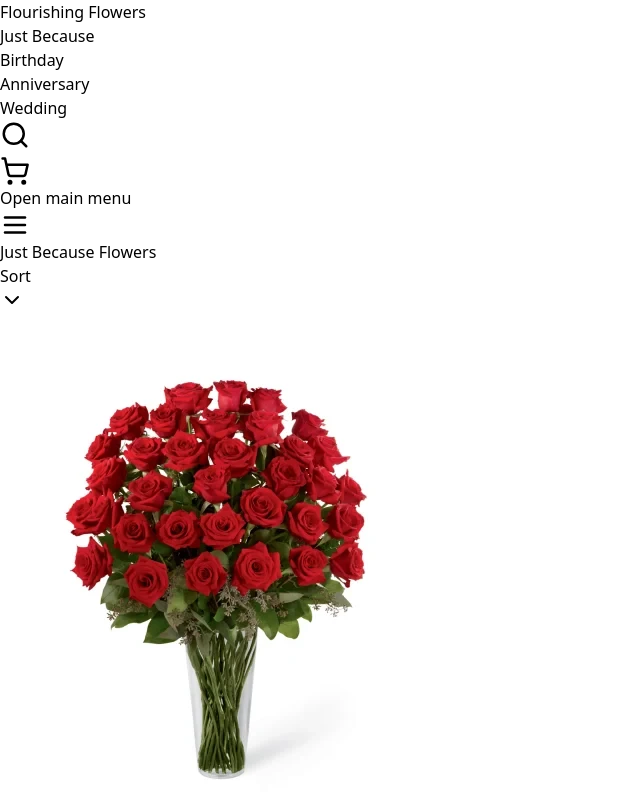
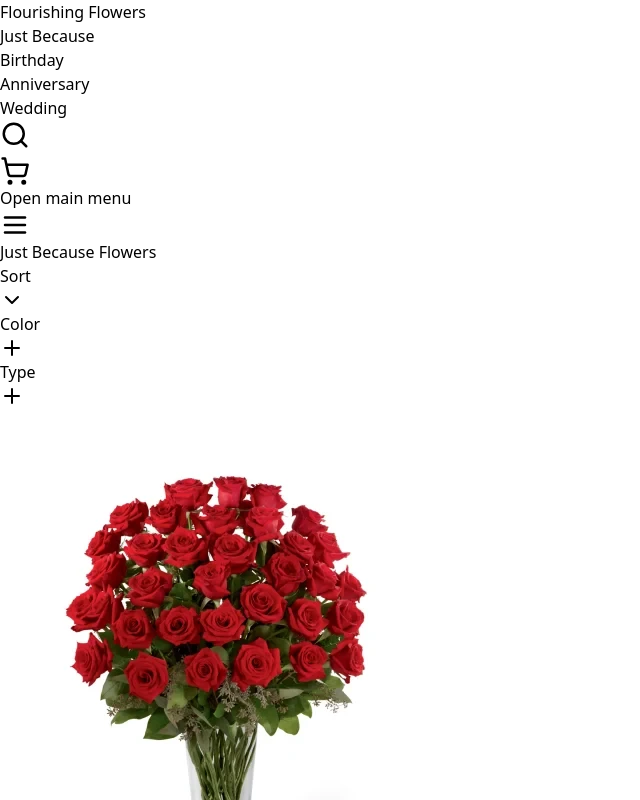
Before and after one commit to robertchapmanrlc/flourishing-flowers, a React (Vite) app: page /just-because in a window 1280 px wide. Shown: the top 800 px of the page, without its empty margins (0-640 px from the left). Built offline with nearby package versions, Linux system fonts and the light colour scheme.

Commit message:
Added filters section for the category pages on larger screens

```diff
--- /dev/null
+++ b/src/components/filter.tsx
@@ -0,0 +1,58 @@
+import { Disclosure } from "@headlessui/react";
+import { MinusIcon, PlusIcon } from "lucide-react";
+
+interface FilterProps {
+  id: string;
+  name: string;
+  options: {
+    value: string;
+    label: string;
+    checked: boolean;
+  }[];
+}
+
+function Filter({id, name, options }: FilterProps) {
+  return (
+    <Disclosure as="div" className="border-b border-gray-200 py-6">
+      {({ open }) => (
+        <>
+          <h3 className="-my-3 flow-root">
+            <Disclosure.Button className="flex w-full items-center justify-between bg-white py-3 text-sm text-gray-400 hover:text-gray-500">
+              <span className="font-lexend font-medium text-gray-900">{name}</span>
+              <span className="ml-6 flex items-center">
+                {open ? (
+                  <MinusIcon className="h-5 w-5" aria-hidden="true" />
+                ) : (
+                  <PlusIcon className="h-5 w-5" aria-hidden="true" />
+                )}
+              </span>
+            </Disclosure.Button>
+          </h3>
+          <Disclosure.Panel className="pt-6">
+            <div className="space-y-4">
+              {options.map((option, i) => (
+                <div key={option.value} className="flex items-center">
+                  <input
+                    type="checkbox"
+                    id={`filter-${id}-${i}`}
+                    defaultValue={option.value}
+                    defaultChecked={option.checked}
+                    className="h-4 w-4 rounded border-gray-300 accent-pink-300"
+                  />
+                  <label
+                    htmlFor={`filter-${id}-${i}`}
+                    className="font-lexend ml-3 text-sm text-gray-600"
+                  >
+                    {option.label}
+                  </label>
+                </div>
+              ))}
+            </div>
+          </Disclosure.Panel>
+        </>
+      )}
+    </Disclosure>
+  );
+}
+
+export default Filter;
--- a/src/pages/category-page.tsx
+++ b/src/pages/category-page.tsx
@@ -1,22 +1,48 @@
 import { useState } from "react";
 import { Menu } from "@headlessui/react";
 
-import { Category } from "../../types"
+import { Category } from "../../types";
 import ProductCard from "../components/product-card";
 import { ChevronDownIcon } from "lucide-react";
 import { cn } from "../lib/utils";
+import Filter from "../components/filter";
 
 interface CategoryPageProps {
-    category: Category;
+  category: Category;
 }
 
+const filters = [
+  {
+    id: "color",
+    name: "Color",
+    options: [
+      { value: "white", label: "White", checked: false },
+      { value: "beige", label: "Beige", checked: false },
+      { value: "blue", label: "Blue", checked: false },
+      { value: "brown", label: "Brown", checked: false },
+      { value: "green", label: "Green", checked: false },
+      { value: "purple", label: "Purple", checked: false },
+    ],
+  },
+  {
+    id: "type",
+    name: "Type",
+    options: [
+      { value: "plants", label: "Plants", checked: false },
+      { value: "arrangements", label: "Arrangements", checked: false },
+      { value: "bouquets", label: "Bouquets", checked: false },
+    ],
+  },
+];
+
 function CategoryPage({ category }: CategoryPageProps) {
-
   const [options, setOptions] = useState([
     { name: "Newest", href: "#", current: true },
     { name: "Price: Low to High", href: "#", current: false },
     { name: "Price: High to Low", href: "#", current: false },
   ]);
+
+  const [colorFilter, setColorFilter] = useState();
 
   const changeActive = (name: string) => {
     let newOptions = [...options];
@@ -28,12 +54,14 @@ function CategoryPage({ category }: CategoryPageProps) {
       }
     });
     setOptions(newOptions);
-  }
+  };
 
   return (
     <div className="lg:px-32 md:px-16 px-4 lg:py-8 md:py-4 py-2 flex flex-col justify-start items-center gap-y-4 md:gap-y-10">
       <div className="w-full flex flex-row justify-between border-b border-gray-200 pb-6 pt-6">
-        <h1 className="text-4xl font-bold font-lexend tracking-tight text-gray-900">{category.label} Flowers</h1>
+        <h1 className="text-4xl font-bold font-lexend tracking-tight text-gray-900">
+          {category.label} Flowers
+        </h1>
         <div className="flex items-center">
           <Menu as="div" className="relative inline-block text-left">
             <div>
@@ -45,16 +73,26 @@ function CategoryPage({ category }: CategoryPageProps) {
                 />
               </Menu.Button>
             </div>
-            <Menu.Items className='absolute right-0 z-10 mt-2 w-40 origin-top-right rounded-md bg-white shadow-2xl ring-1 ring-black ring-opacity-5 focus:outline-none'>
+            <Menu.Items className="absolute right-0 z-10 mt-2 w-40 origin-top-right rounded-md bg-white shadow-2xl ring-1 ring-black ring-opacity-5 focus:outline-none">
               <div className="py-1">
                 {options.map((option) => (
-                  <Menu.Item key={option.name} as='div' onClick={() => changeActive(option.name)}>
+                  <Menu.Item
+                    key={option.name}
+                    as="div"
+                    onClick={() => changeActive(option.name)}
+                  >
                     {({ active }) => (
-                      <p className={cn(
-                        option.current ? 'font-medium text-gray-900' : 'text-gray-500',
-                        active && 'bg-gray-100',
-                        'block px-4 py-2 text-sm'
-                      )}>{option.name}</p>
+                      <p
+                        className={cn(
+                          option.current
+                            ? "font-medium text-gray-900"
+                            : "text-gray-500",
+                          active && "bg-gray-100",
+                          "block px-4 py-2 text-sm"
+                        )}
+                      >
+                        {option.name}
+                      </p>
                     )}
                   </Menu.Item>
                 ))}
@@ -63,13 +101,22 @@ function CategoryPage({ category }: CategoryPageProps) {
           </Menu>
         </div>
       </div>
-      <div className="grid grid-cols-2 gap-x-6 gap-y-10 lg:grid-cols-3 xl:grid-cols-4 xl:gap-x-8">
-        {category.cards.map((card, i) => (
-          <ProductCard key={i} card={card} />
-        ))}
+      <div className="pb-24 pt-6">
+        <div className="grid grid-cols-1 gap-x-8 gap-y-10 lg:grid-cols-4">
+          <div className="hidden lg:block">
+            {filters.map((filter, i) => (
+              <Filter key={filter.name} name={filter.name} id={filter.id} options={filters[i].options} />
+            ))}
+          </div>
+          <div className="col-span-3 grid grid-cols-2 gap-x-6 gap-y-10 lg:grid-cols-3 xl:grid-cols-4 xl:gap-x-8">
+            {category.cards.map((card, i) => (
+              <ProductCard key={i} card={card} />
+            ))}
+          </div>
+        </div>
       </div>
     </div>
   );
 }
 
-export default CategoryPage
+export default CategoryPage;
```
